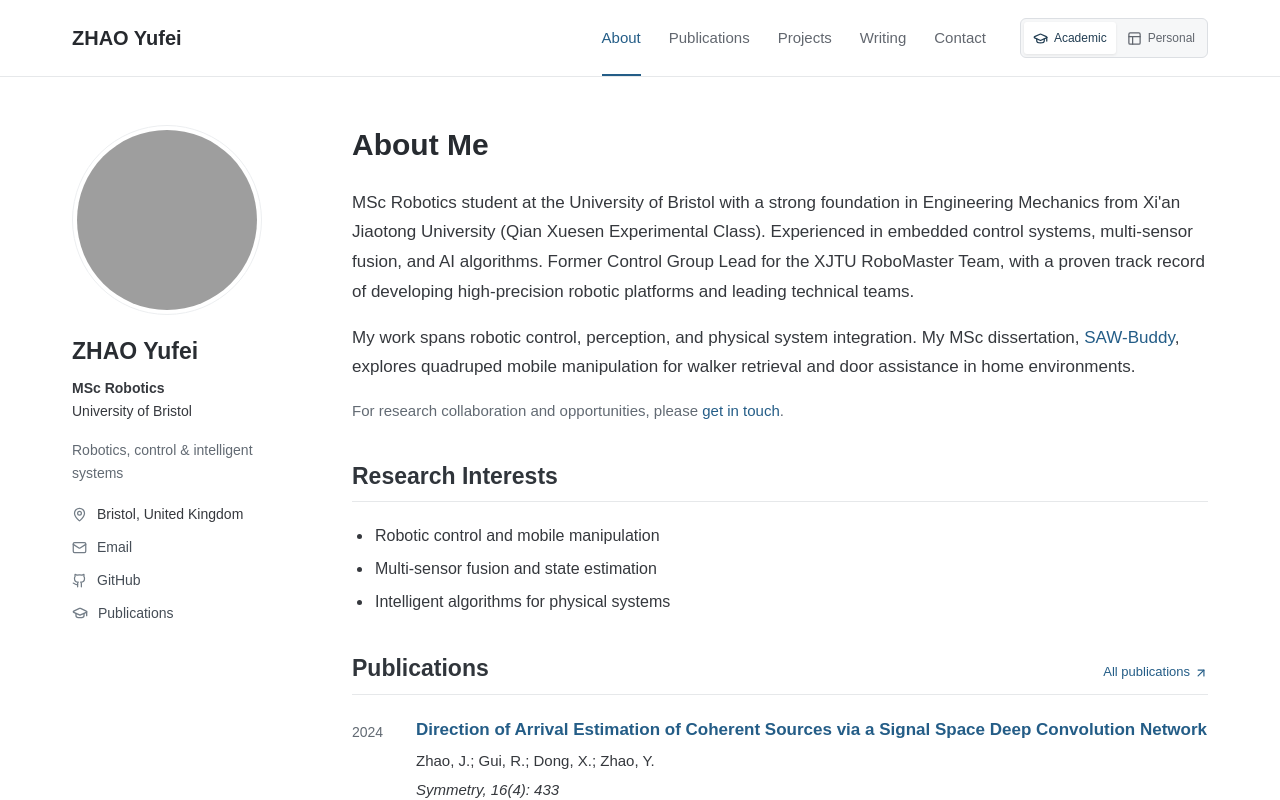
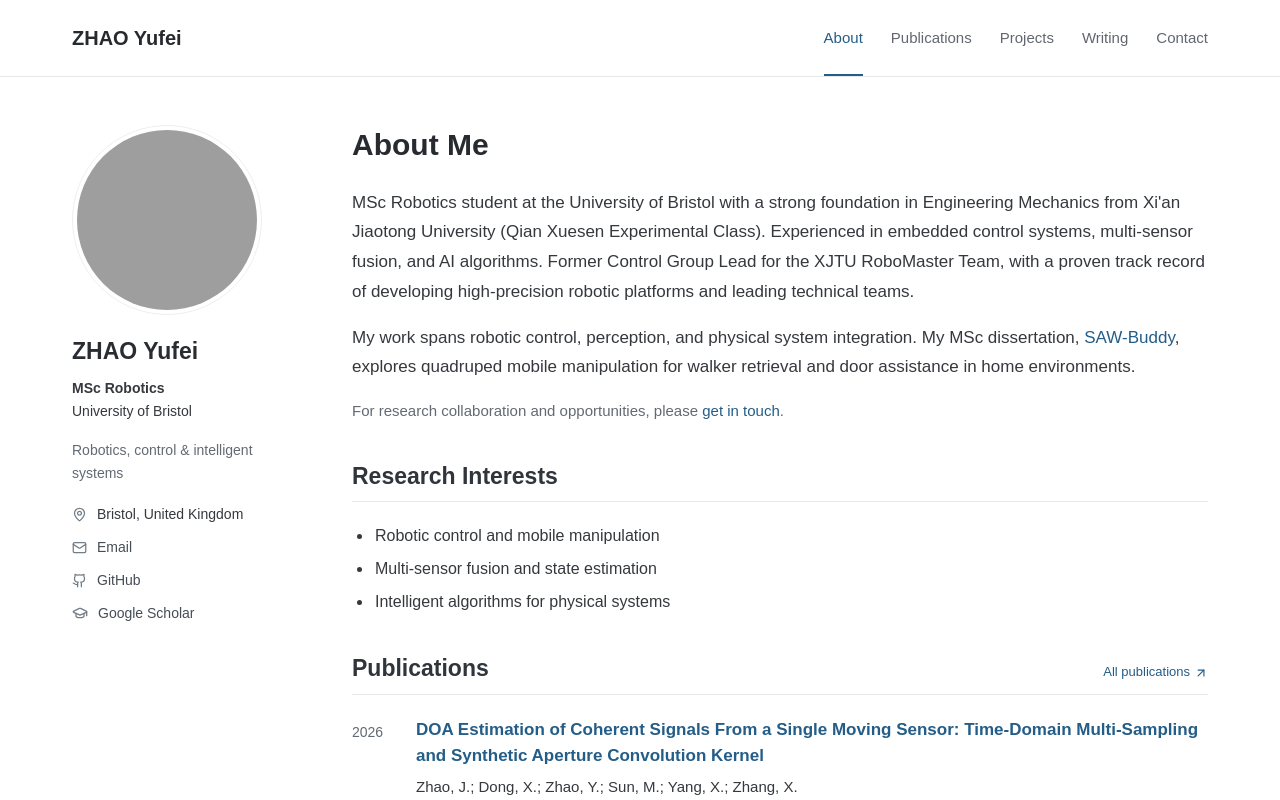
Before and after one commit to zhaoyufei122/zhaoyufei122.github.io, a React (Vite) app: page /#/ in a window 1280 px wide. Shown: the top 800 px of the page. Built offline with nearby package versions, Linux system fonts and the light colour scheme; grey boxes are pictures that could not be loaded.

Commit message:
Keep appearance owner-controlled and add TAES publication

```diff
--- a/src/App.tsx
+++ b/src/App.tsx
@@ -10,11 +10,10 @@ import Contact from './pages/Contact';
 import Post from './pages/Post';
 import AcademicLayout from './components/AcademicLayout';
 import { AcademicHome, AcademicProjects, AcademicPublications, AcademicWriting, AcademicContact } from './pages/Academic';
-import { readSiteMode, readPersonalDark, savePreference, SITE_MODE_KEY, PERSONAL_THEME_KEY } from './sitePreferences';
-import type { SiteMode } from './sitePreferences';
+import { SITE_MODE, readPersonalDark, savePreference, PERSONAL_THEME_KEY } from './sitePreferences';
 
 export default function App() {
-  const [mode, setMode] = useState(readSiteMode);
+  const mode = SITE_MODE;
   const [isDark, setIsDark] = useState(readPersonalDark);
   const isAcademic = mode === 'academic';
 
@@ -28,12 +27,6 @@ export default function App() {
     const next = !isDark;
     setIsDark(next);
     savePreference(PERSONAL_THEME_KEY, next ? 'dark' : 'light');
-  };
-
-  const changeMode = (next: SiteMode) => {
-    setMode(next);
-    savePreference(SITE_MODE_KEY, next);
-    window.scrollTo({ top: 0, behavior: 'instant' });
   };
 
   const routes = (
@@ -50,10 +43,10 @@ export default function App() {
   return (
     <HashRouter>
       {isAcademic ? (
-        <AcademicLayout onModeChange={changeMode}>{routes}</AcademicLayout>
+        <AcademicLayout>{routes}</AcademicLayout>
       ) : (
         <div className="min-h-screen font-sans selection:bg-emerald-500/30 transition-colors duration-300">
-          <Navbar isDark={isDark} toggleTheme={toggleTheme} onModeChange={changeMode} />
+          <Navbar isDark={isDark} toggleTheme={toggleTheme} />
           <main>{routes}</main>
           <Footer />
         </div>
--- a/src/components/AcademicLayout.tsx
+++ b/src/components/AcademicLayout.tsx
@@ -3,12 +3,9 @@ import type { ReactNode } from 'react';
 import { Link, NavLink, useLocation } from 'react-router-dom';
 import { Github, GraduationCap, Mail, MapPin } from 'lucide-react';
 import { personalInfo } from '../data';
-import SiteModeSwitch from './SiteModeSwitch';
-import type { SiteMode } from '../sitePreferences';
 
-export default function AcademicLayout({ children, onModeChange }: {
+export default function AcademicLayout({ children }: {
   children: ReactNode;
-  onModeChange: (mode: SiteMode) => void;
 }) {
   const { pathname } = useLocation();
   const previousPath = useRef(pathname);
@@ -43,7 +40,6 @@ export default function AcademicLayout({ children, onModeChange }: {
               <NavLink key={path} to={path} end={path === '/'}>{label}</NavLink>
             ))}
           </nav>
-          <SiteModeSwitch mode="academic" onChange={onModeChange} />
         </div>
       </header>
       <div className="academic-layout">
@@ -60,7 +56,7 @@ export default function AcademicLayout({ children, onModeChange }: {
               <li><MapPin size={15} aria-hidden="true" /><span>{personalInfo.education[0].location}</span></li>
               <li><a href={`mailto:${personalInfo.emails.academic}`}><Mail size={15} aria-hidden="true" />Email</a></li>
               <li><a href={personalInfo.socials.github} target="_blank" rel="noreferrer"><Github size={15} aria-hidden="true" />GitHub</a></li>
-              <li><Link to="/publications"><GraduationCap size={16} aria-hidden="true" />Publications</Link></li>
+              <li><a href={personalInfo.socials.googleScholar} target="_blank" rel="noreferrer"><GraduationCap size={16} aria-hidden="true" />Google Scholar</a></li>
             </ul>
           </div>
         </aside>
--- a/src/components/Navbar.tsx
+++ b/src/components/Navbar.tsx
@@ -3,10 +3,8 @@ import { motion, AnimatePresence } from 'motion/react';
 import { Terminal, Bot, BookOpen, Github, Mail, FileText, Sun, Moon, Menu, X } from 'lucide-react';
 import { personalInfo } from '../data';
 import { useState } from 'react';
-import SiteModeSwitch from './SiteModeSwitch';
-import type { SiteMode } from '../sitePreferences';
 
-export default function Navbar({ isDark, toggleTheme, onModeChange }: { isDark: boolean, toggleTheme: () => void, onModeChange: (mode: SiteMode) => void }) {
+export default function Navbar({ isDark, toggleTheme }: { isDark: boolean, toggleTheme: () => void }) {
   const location = useLocation();
   const [isOpen, setIsOpen] = useState(false);
 
@@ -60,7 +58,6 @@ export default function Navbar({ isDark, toggleTheme, onModeChange }: { isDark:
         </div>
 
         <div className="flex items-center gap-2 sm:gap-3 xl:pl-4 xl:border-l border-zinc-200 dark:border-zinc-800 transition-colors">
-          <SiteModeSwitch mode="personal" onChange={onModeChange} />
           <button
             onClick={toggleTheme}
             className="p-2 rounded-lg bg-zinc-100 dark:bg-zinc-800 text-zinc-600 dark:text-zinc-400 hover:text-emerald-600 dark:hover:text-emerald-400 transition-colors"
--- a/src/data.ts
+++ b/src/data.ts
@@ -7,7 +7,8 @@ export const personalInfo = {
   },
   socials: {
     github: "https://github.com/zhaoyufei122",
-    githubUsername: "zhaoyufei122"
+    githubUsername: "zhaoyufei122",
+    googleScholar: "https://scholar.google.com/citations?user=mPmR05IAAAAJ&hl=zh-CN"
   },
 
   tagline: "Bridging the gap between intelligent algorithms and robust physical systems.",
@@ -80,6 +81,13 @@ export const personalInfo = {
     "1st Prize in 2022 RoboMaster Central Division (09/2022)",
   ],
   publications: [
+    {
+      title: "DOA Estimation of Coherent Signals From a Single Moving Sensor: Time-Domain Multi-Sampling and Synthetic Aperture Convolution Kernel",
+      authors: "Zhao, J.; Dong, X.; Zhao, Y.; Sun, M.; Yang, X.; Zhang, X.",
+      journal: "IEEE Transactions on Aerospace and Electronic Systems",
+      year: "2026",
+      link: "https://doi.org/10.1109/TAES.2026.3731610",
+    },
     {
       title: "Direction of Arrival Estimation of Coherent Sources via a Signal Space Deep Convolution Network",
       authors: "Zhao, J.; Gui, R.; Dong, X.; Zhao, Y.",
--- a/src/pages/Academic.tsx
+++ b/src/pages/Academic.tsx
@@ -1,5 +1,5 @@
 import { Link } from 'react-router-dom';
-import { ArrowUpRight, ExternalLink, Github, Mail, Play } from 'lucide-react';
+import { ArrowUpRight, ExternalLink, Github, GraduationCap, Mail, Play } from 'lucide-react';
 import { personalInfo, posts } from '../data';
 
 type Project = typeof personalInfo.githubProjects[number];
@@ -134,7 +134,11 @@ export function AcademicHome() {
 export function AcademicPublications() {
   return (
     <>
-      <section className="academic-section"><h1>Publications</h1><PublicationList /></section>
+      <section className="academic-section">
+        <h1>Publications</h1>
+        <p><a className="academic-inline-link" href={personalInfo.socials.googleScholar} target="_blank" rel="noreferrer"><GraduationCap size={16} aria-hidden="true" />Google Scholar <ArrowUpRight size={14} aria-hidden="true" /></a></p>
+        <PublicationList />
+      </section>
       <section className="academic-section">
         <h2>Granted Patents</h2>
         {personalInfo.patents.map((patent) => (
@@ -190,6 +194,7 @@ export function AcademicContact() {
         <div><dt>Academic email</dt><dd><a href={`mailto:${personalInfo.emails.academic}`}><Mail size={16} aria-hidden="true" />{personalInfo.emails.academic}</a></dd></div>
         <div><dt>Personal email</dt><dd><a href={`mailto:${personalInfo.emails.personal}`}><Mail size={16} aria-hidden="true" />{personalInfo.emails.personal}</a></dd></div>
         <div><dt>GitHub</dt><dd><a href={personalInfo.socials.github} target="_blank" rel="noreferrer"><Github size={16} aria-hidden="true" />{personalInfo.socials.githubUsername}</a></dd></div>
+        <div><dt>Google Scholar</dt><dd><a href={personalInfo.socials.googleScholar} target="_blank" rel="noreferrer"><GraduationCap size={16} aria-hidden="true" />{personalInfo.name}</a></dd></div>
       </dl>
       <p>{personalInfo.education[0].institution}<br />{personalInfo.education[0].location}</p>
     </section>
--- a/src/sitePreferences.ts
+++ b/src/sitePreferences.ts
@@ -1,18 +1,8 @@
 export type SiteMode = 'academic' | 'personal';
 
-// Change this value to change the default for visitors without a saved preference.
-export const DEFAULT_SITE_MODE: SiteMode = 'academic';
-export const SITE_MODE_KEY = 'yufei-site-mode';
+// Owner-controlled appearance. Set to 'personal' and redeploy to restore that design.
+export const SITE_MODE: SiteMode = 'academic';
 export const PERSONAL_THEME_KEY = 'yufei-personal-theme';
-
-export function readSiteMode(): SiteMode {
-  try {
-    const saved = localStorage.getItem(SITE_MODE_KEY);
-    return saved === 'academic' || saved === 'personal' ? saved : DEFAULT_SITE_MODE;
-  } catch {
-    return DEFAULT_SITE_MODE;
-  }
-}
 
 export function readPersonalDark(): boolean {
   try {
@@ -26,6 +16,6 @@ export function savePreference(key: string, value: string) {
   try {
     localStorage.setItem(key, value);
   } catch {
-    // Switching still works when browser storage is unavailable.
+    // Personal color preferences still work when browser storage is unavailable.
   }
 }
```
Also changed, not shown: 1 other file (tests, documents, lock files or other folders).
